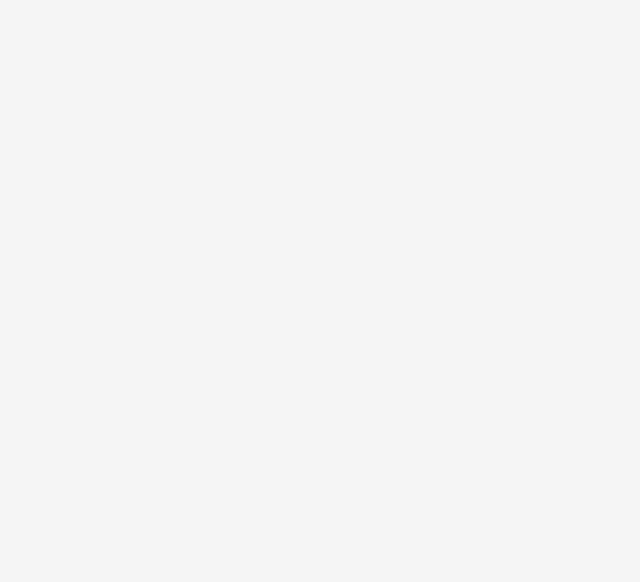
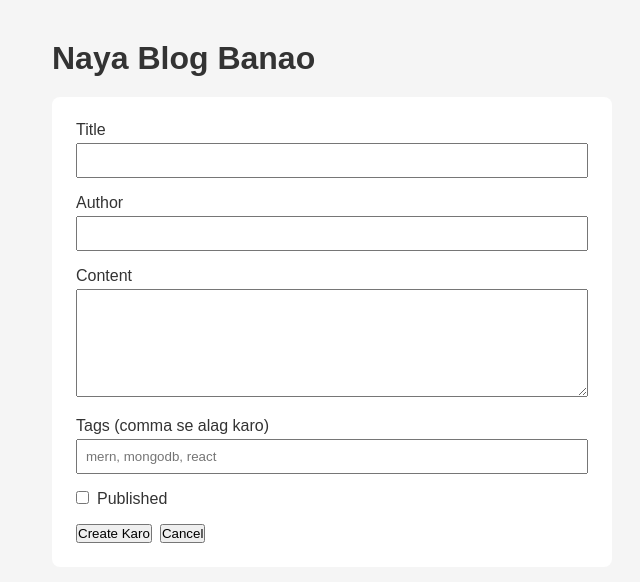
Before and after one commit to Sunita-lab/BlogBase, a React (Vite) app in the folder client/: page /create in a window 1280 px wide. Before the commit this address had no page. Shown: the top 582 px of the page, without its empty margins (308-948 px from the left). Built offline with nearby package versions, Linux system fonts and the light colour scheme.

Commit message:
feat: create and edit blog form

```diff
--- a/client/src/App.jsx
+++ b/client/src/App.jsx
@@ -1,13 +1,18 @@
 import { BrowserRouter, Routes, Route } from 'react-router-dom'
 import BlogList from './pages/BlogList'
+import BlogForm from './pages/BlogForm'
 function App() {
   return (
     <BrowserRouter>
       <Routes>
         <Route path="/" element={<BlogList />} />
+        <Route path="/create" element={<BlogForm />} />
+        <Route path="/edit/:id" element={<BlogForm />} />
       </Routes>
     </BrowserRouter>
   )
 }
 
+
+
 export default App
--- /dev/null
+++ b/client/src/pages/BlogForm.jsx
@@ -0,0 +1,135 @@
+import { useEffect, useState } from 'react'
+import { useNavigate, useParams } from 'react-router-dom'
+import api from '../api'
+
+function BlogForm() {
+  const { id } = useParams()
+  const navigate = useNavigate()
+  const isEdit = Boolean(id)
+
+  const [formData, setFormData] = useState({
+    title: '',
+    content: '',
+    author: '',
+    tags: '',
+    published: false
+  })
+  const [loading, setLoading] = useState(false)
+
+  useEffect(() => {
+    if (isEdit) {
+      fetchBlog()
+    }
+  }, [id])
+
+  const fetchBlog = async () => {
+    try {
+      const res = await api.get(`/blogs/${id}`)
+      const blog = res.data
+      setFormData({
+        title: blog.title,
+        content: blog.content,
+        author: blog.author,
+        tags: blog.tags.join(', '),
+        published: blog.published
+      })
+    } catch (err) {
+      console.error('Blog fetch nahi hua:', err)
+    }
+  }
+
+  const handleChange = (e) => {
+    const { name, value, type, checked } = e.target
+    setFormData(prev => ({
+      ...prev,
+      [name]: type === 'checkbox' ? checked : value
+    }))
+  }
+
+  const handleSubmit = async (e) => {
+    e.preventDefault()
+    setLoading(true)
+    try {
+      const payload = {
+        ...formData,
+        tags: formData.tags.split(',').map(t => t.trim()).filter(Boolean)
+      }
+      if (isEdit) {
+        await api.put(`/blogs/${id}`, payload)
+      } else {
+        await api.post('/blogs', payload)
+      }
+      navigate('/')
+    } catch (err) {
+      console.error('Save nahi hua:', err)
+    } finally {
+      setLoading(false)
+    }
+  }
+
+  return (
+    <div style={{ maxWidth: '600px', margin: '40px auto', padding: '0 20px' }}>
+      <h1>{isEdit ? 'Blog Edit Karo' : 'Naya Blog Banao'}</h1>
+      <div style={{ background: 'white', padding: '24px', borderRadius: '8px', marginTop: '20px' }}>
+        <div style={{ marginBottom: '16px' }}>
+          <label>Title</label><br />
+          <input
+            name="title"
+            value={formData.title}
+            onChange={handleChange}
+            style={{ width: '100%', padding: '8px', marginTop: '4px' }}
+          />
+        </div>
+        <div style={{ marginBottom: '16px' }}>
+          <label>Author</label><br />
+          <input
+            name="author"
+            value={formData.author}
+            onChange={handleChange}
+            style={{ width: '100%', padding: '8px', marginTop: '4px' }}
+          />
+        </div>
+        <div style={{ marginBottom: '16px' }}>
+          <label>Content</label><br />
+          <textarea
+            name="content"
+            value={formData.content}
+            onChange={handleChange}
+            rows={6}
+            style={{ width: '100%', padding: '8px', marginTop: '4px' }}
+          />
+        </div>
+        <div style={{ marginBottom: '16px' }}>
+          <label>Tags (comma se alag karo)</label><br />
+          <input
+            name="tags"
+            value={formData.tags}
+            onChange={handleChange}
+            placeholder="mern, mongodb, react"
+            style={{ width: '100%', padding: '8px', marginTop: '4px' }}
+          />
+        </div>
+        <div style={{ marginBottom: '16px' }}>
+          <label>
+            <input
+              type="checkbox"
+              name="published"
+              checked={formData.published}
+              onChange={handleChange}
+              style={{ marginRight: '8px' }}
+            />
+            Published
+          </label>
+        </div>
+        <div style={{ display: 'flex', gap: '8px' }}>
+          <button onClick={handleSubmit} disabled={loading}>
+            {loading ? 'Saving...' : isEdit ? 'Update Karo' : 'Create Karo'}
+          </button>
+          <button onClick={() => navigate('/')}>Cancel</button>
+        </div>
+      </div>
+    </div>
+  )
+}
+
+export default BlogForm
```
